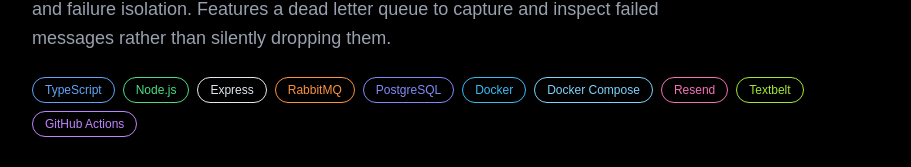
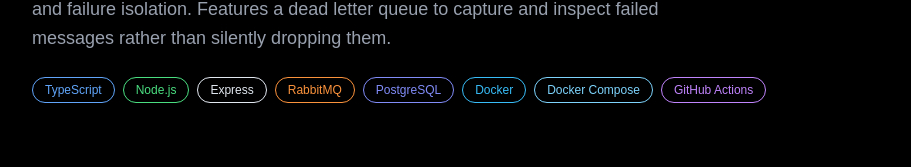
Before and after one commit to cyberdeeb/portfolio, a React (Vite) app: page /projects/notification-platform in a window 1280 px wide. Shown: the part 603-770 px from the top of the page, without its empty margins (184-1095 px from the left). Built offline with nearby package versions, Linux system fonts and the light colour scheme.

Commit message:
Remove Resend and Textbelt from tech stack in NotificationPlatform component

```diff
--- a/src/components/projects/NotificationPlatform.jsx
+++ b/src/components/projects/NotificationPlatform.jsx
@@ -9,8 +9,6 @@
   { name: 'PostgreSQL', color: '#818CF8' },
   { name: 'Docker', color: '#38BDF8' },
   { name: 'Docker Compose', color: '#7DD3FC' },
-  { name: 'Resend', color: '#F472B6' },
-  { name: 'Textbelt', color: '#A3E635' },
   { name: 'GitHub Actions', color: '#C084FC' },
 ];
 
```
